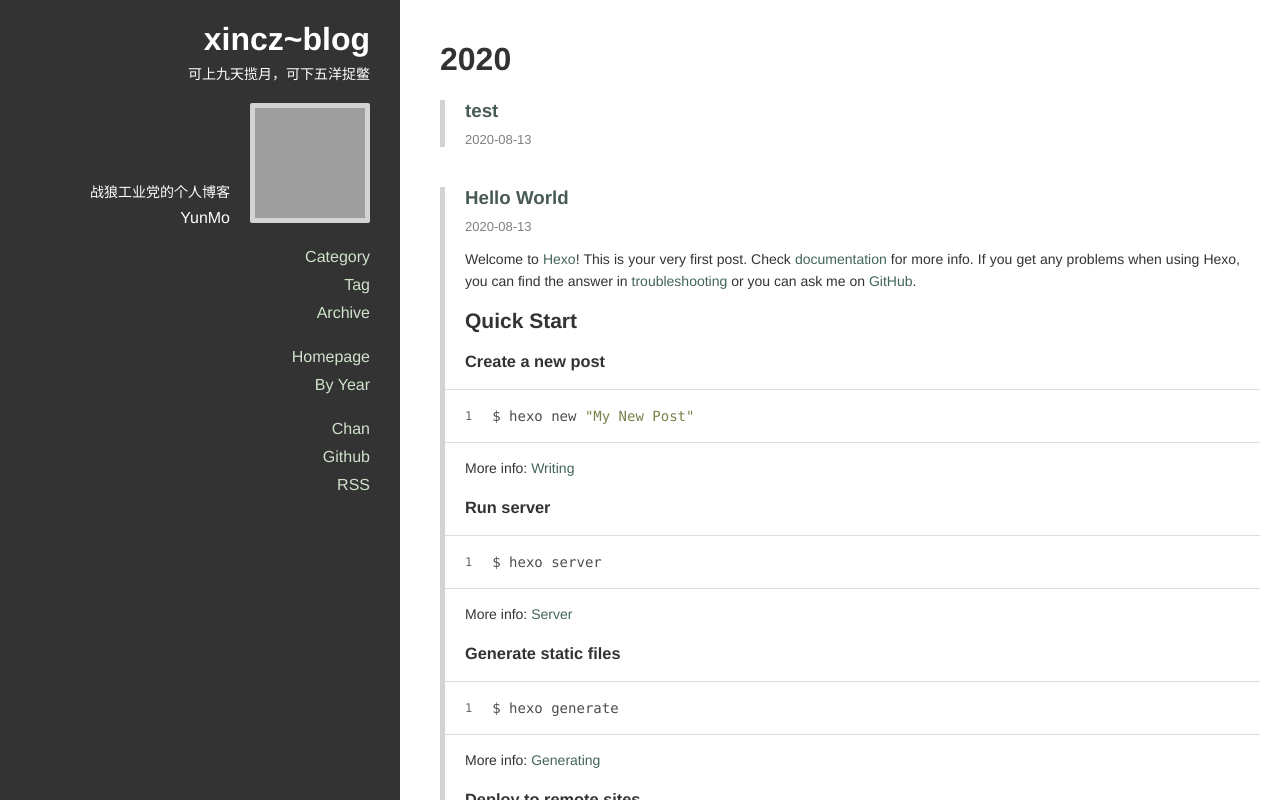
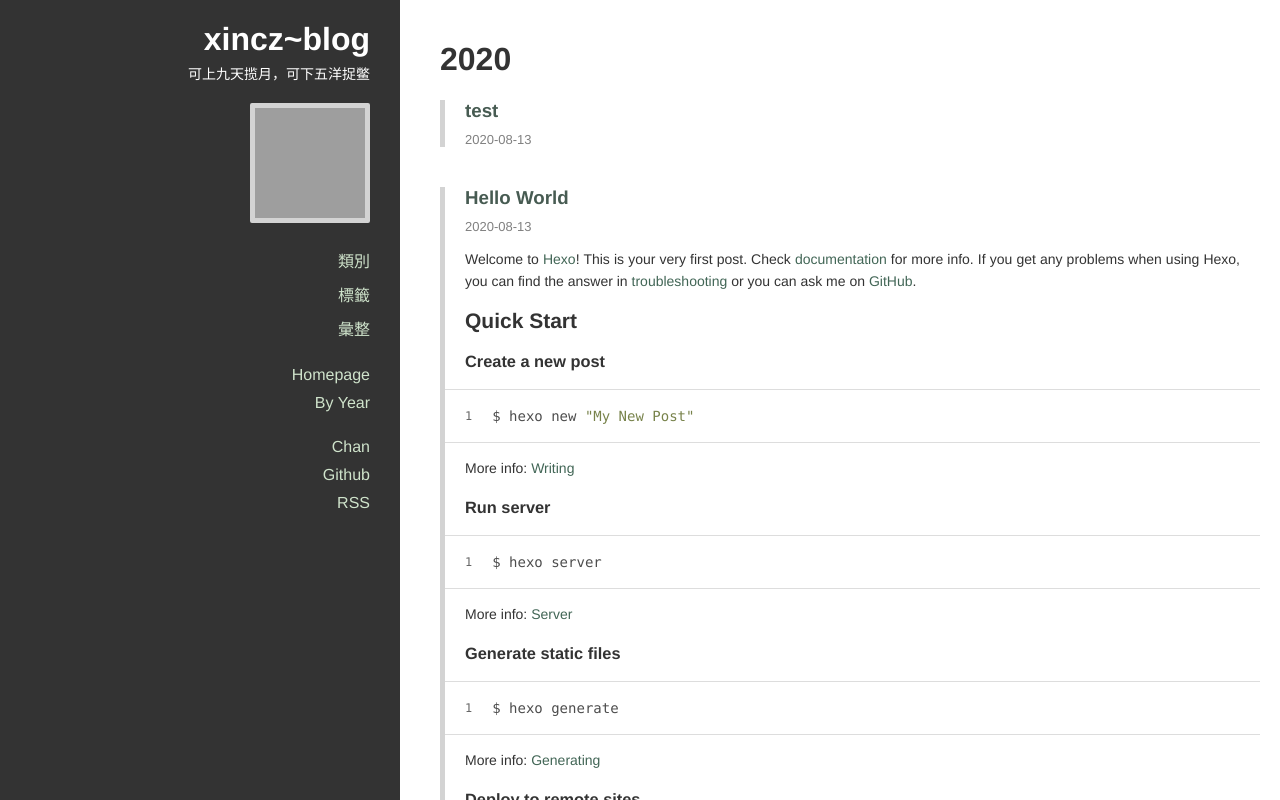
Before and after one commit to xincz/xincz.github.io, a plain HTML site: page archives/index.html in a window 1280 px wide. Drawn offline with nearby package versions, Linux system fonts and the light colour scheme; grey boxes are pictures that could not be loaded.

Commit message:
Site updated: 2020-08-14 00:13:35

```diff
--- a/archives/index.html
+++ b/archives/index.html
@@ -8,18 +8,15 @@
 
 <title>
 
-    Archive
+    彙整
 
 </title>
 
-<meta name="description" content="战狼工业党的个人博客">
 <meta property="og:type" content="website">
 <meta property="og:title" content="xincz~blog">
 <meta property="og:url" content="http://yoursite.com/archives/index.html">
 <meta property="og:site_name" content="xincz~blog">
-<meta property="og:description" content="战狼工业党的个人博客">
-<meta property="og:locale" content="en_US">
-<meta property="article:author" content="YunMo">
+<meta property="og:locale">
 <meta name="twitter:card" content="summary">
 
 
@@ -69,10 +66,6 @@
     <div class="info">
       <div class="content">
 
-          <div class="description">战狼工业党的个人博客</div>
-
-
-          <div class="author">YunMo</div>
 
       </div>
 
@@ -91,21 +84,21 @@
 
 
               <li class="category-list-container">
-                <a href="javascript:;">Category</a>
+                <a href="javascript:;">類別</a>
 
               </li>
 
 
 
               <li class="tag-list-container">
-                <a href="javascript:;">Tag</a>
+                <a href="javascript:;">標籤</a>
 
               </li>
 
 
 
               <li class="archive-list-container">
-                <a href="javascript:;">Archive</a>
+                <a href="javascript:;">彙整</a>
                 <ul class="archive-list"><li class="archive-list-item"><a class="archive-list-link" href="/archives/2020/">2020</a><span class="archive-list-count">2</span></li></ul>
               </li>
 
```
Also changed, not shown: 2020/08/13/hello-world/index.html (+6 -11 lines), 2020/08/13/test/index.html (+6 -13 lines), archives/2020/08/index.html (+5 -12 lines), archives/2020/index.html (+5 -12 lines), index.html (+4 -11 lines).
